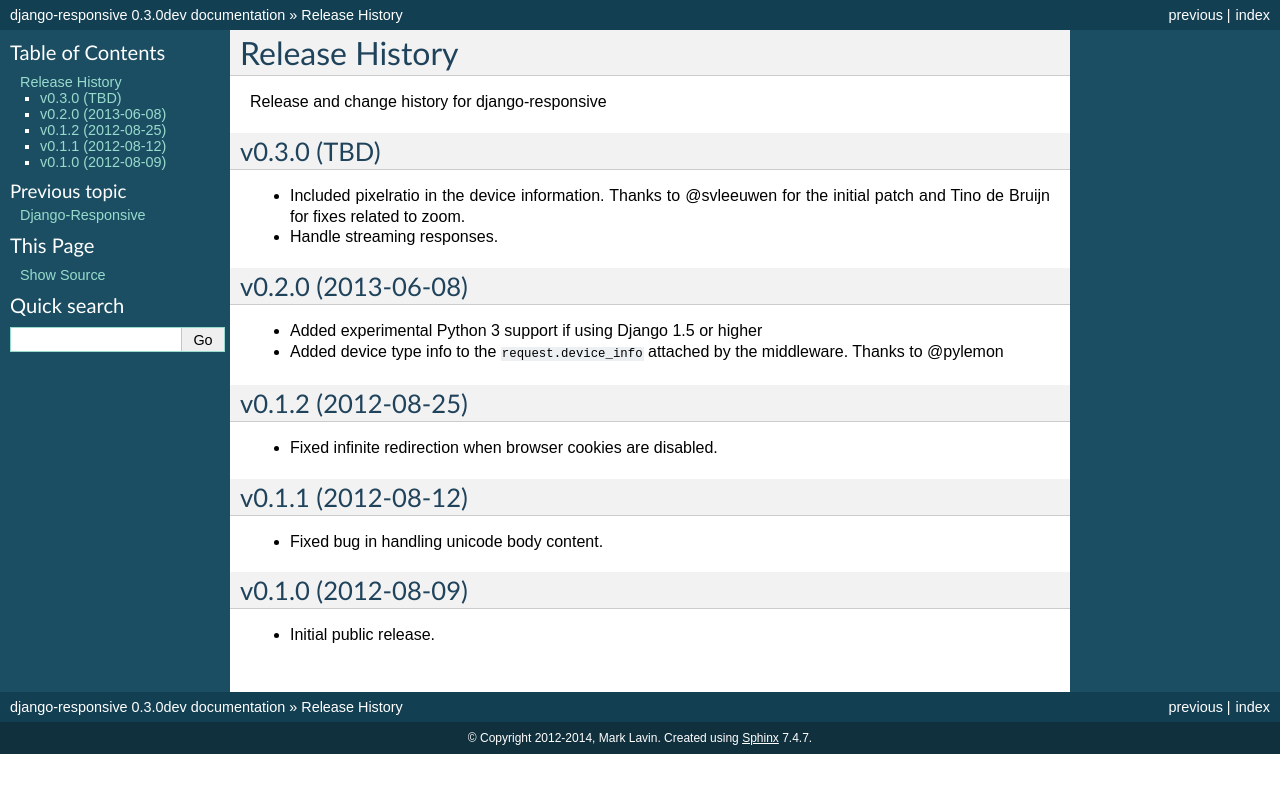
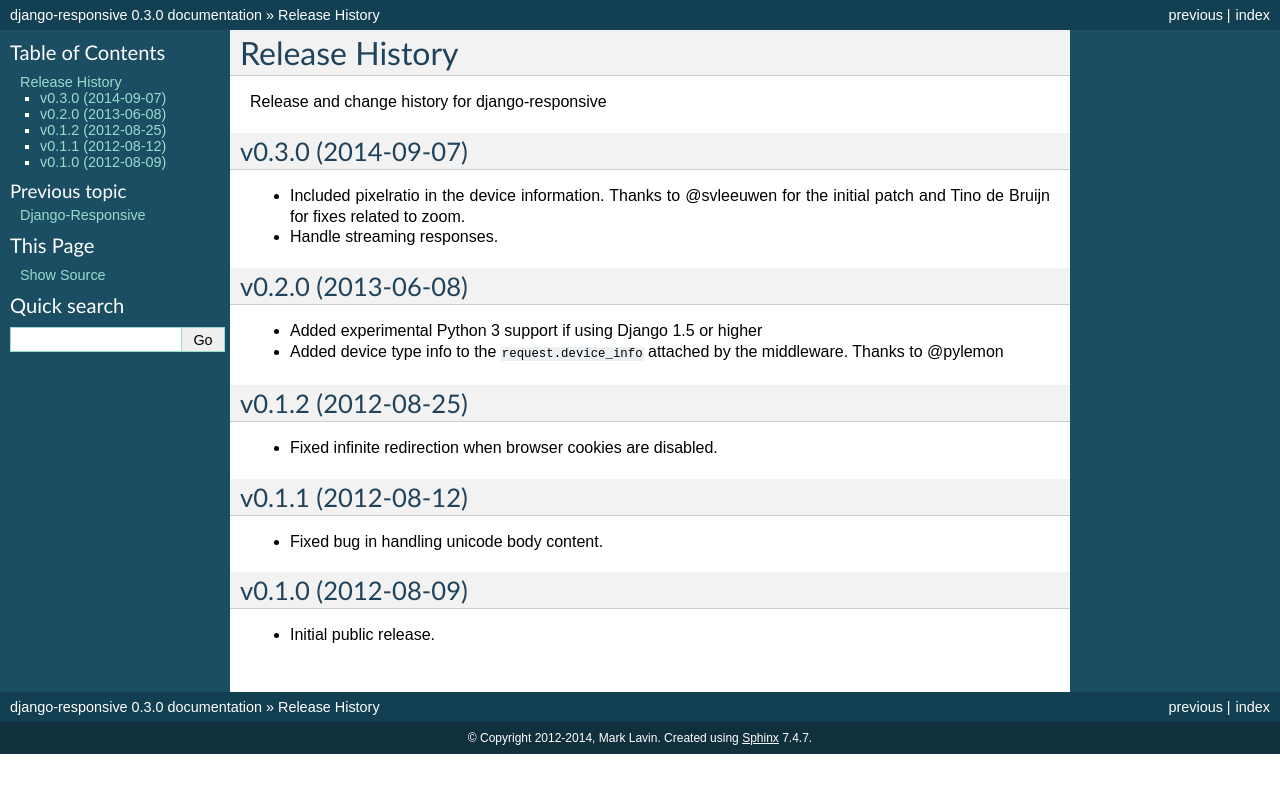
Before and after one commit to mlavin/django-responsive, a Sphinx documentation site: the page built from docs/releases.rst, in a window 1280 px wide. Shown: the top 793 px of the page. Built offline with Sphinx 7.4.7, drawn with Linux system fonts in a browser that asks for light colours.

Commit message:
Version bump and setting the release date.

```diff
--- a/docs/releases.rst
+++ b/docs/releases.rst
@@ -4,7 +4,7 @@
 Release and change history for django-responsive
 
 
-v0.3.0 (TBD)
+v0.3.0 (2014-09-07)
 ------------------------------------
 
 - Included pixelratio in the device information. Thanks to @svleeuwen for the initial patch and Tino de Bruijn for fixes related to zoom.
--- a/responsive/__init__.py
+++ b/responsive/__init__.py
@@ -2,4 +2,4 @@
 from __future__ import unicode_literals
 
 
-__version__ = '0.3.0dev'
+__version__ = '0.3.0'
```
